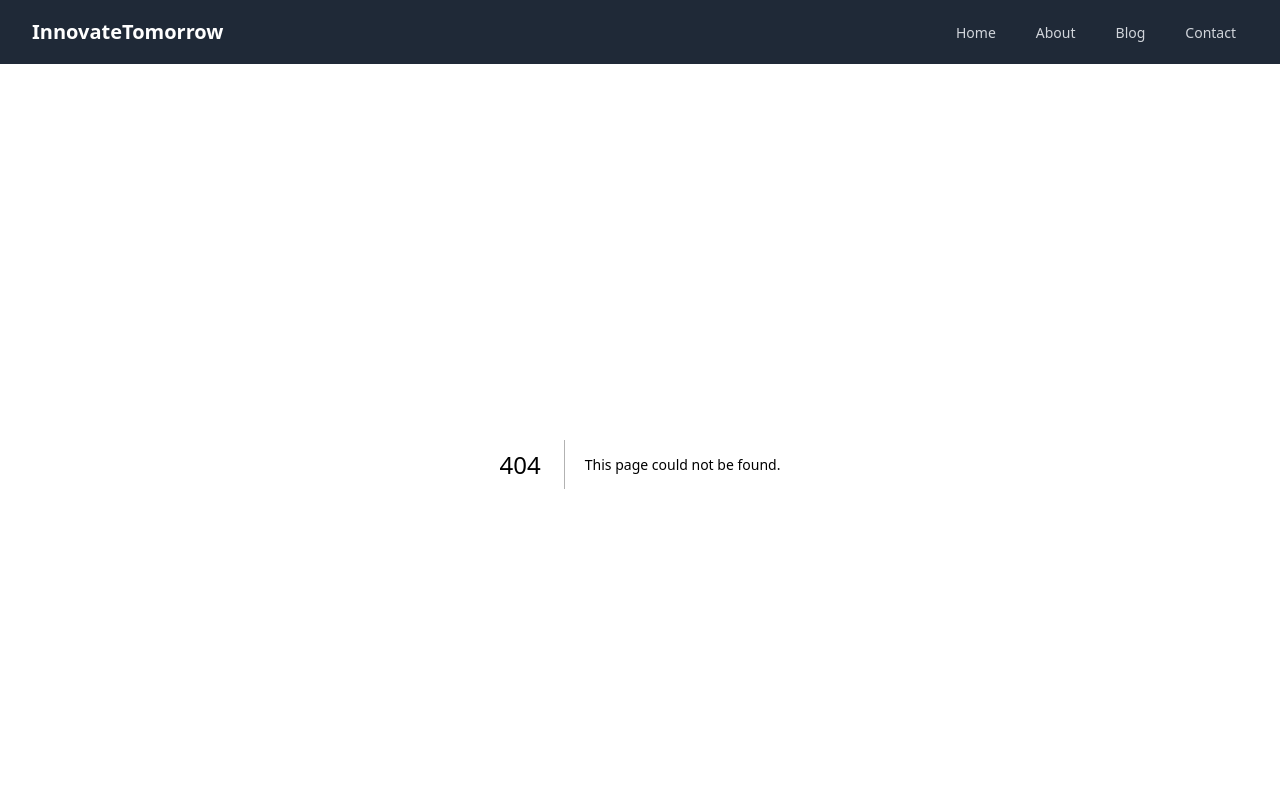
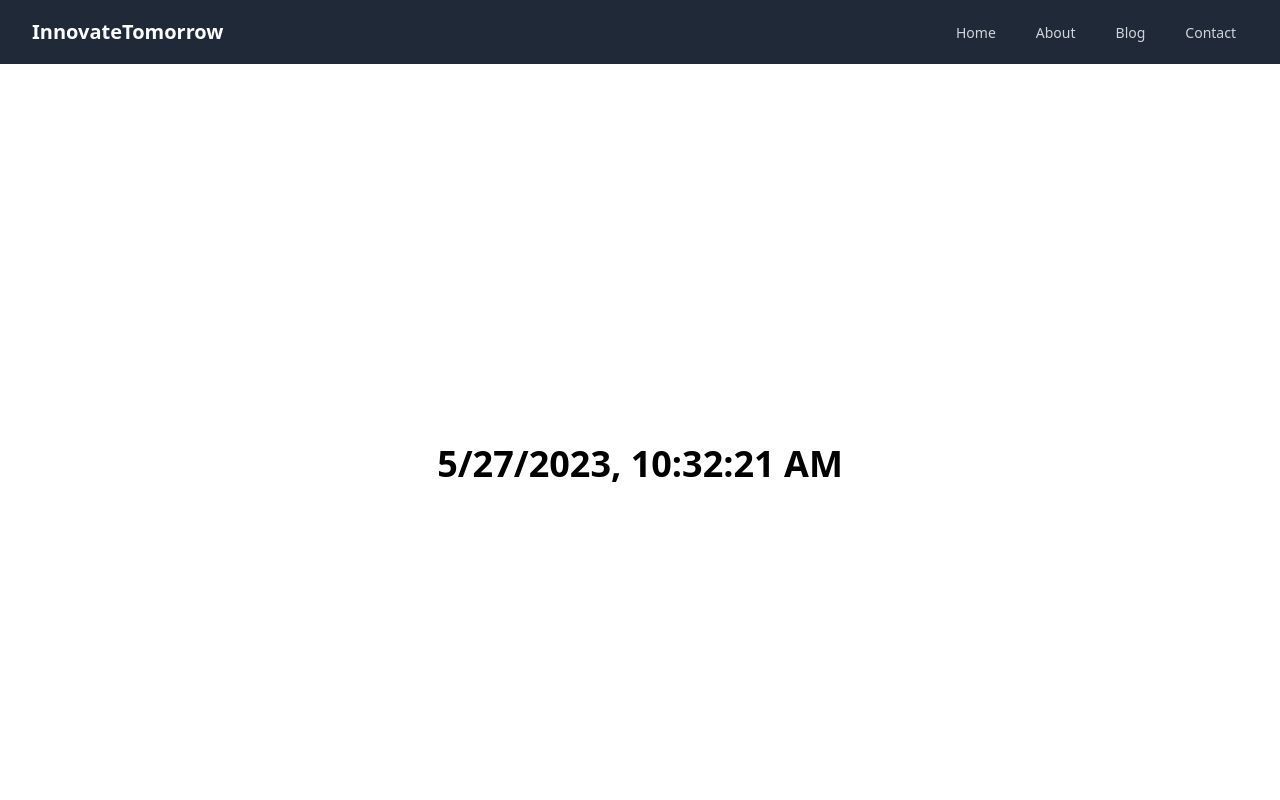
Before and after one commit to provishalk/innovate-tomorrow-fe, a Next.js app: page /timing in a window 1280 px wide. Before the commit this address had no page. Shown: the top 800 px of the page. Built offline with nearby package versions, Linux system fonts and the light colour scheme.

Commit message:
date time page added

```diff
--- /dev/null
+++ b/pages/timing.js
@@ -0,0 +1,22 @@
+import React from "react";
+
+const TimePage = ({ currentDateTime }) => {
+  return (
+    <div className="flex items-center justify-center h-screen">
+      <h1 className="text-4xl font-bold">{currentDateTime}</h1>
+    </div>
+  );
+};
+
+export default TimePage;
+
+export const getStaticProps = async (props) => {
+  // Use remark to convert markdown into HTML string
+  const currentDateTime = new Date().toLocaleString();
+
+  return {
+    props: {
+      currentDateTime,
+    },
+  };
+};
```
